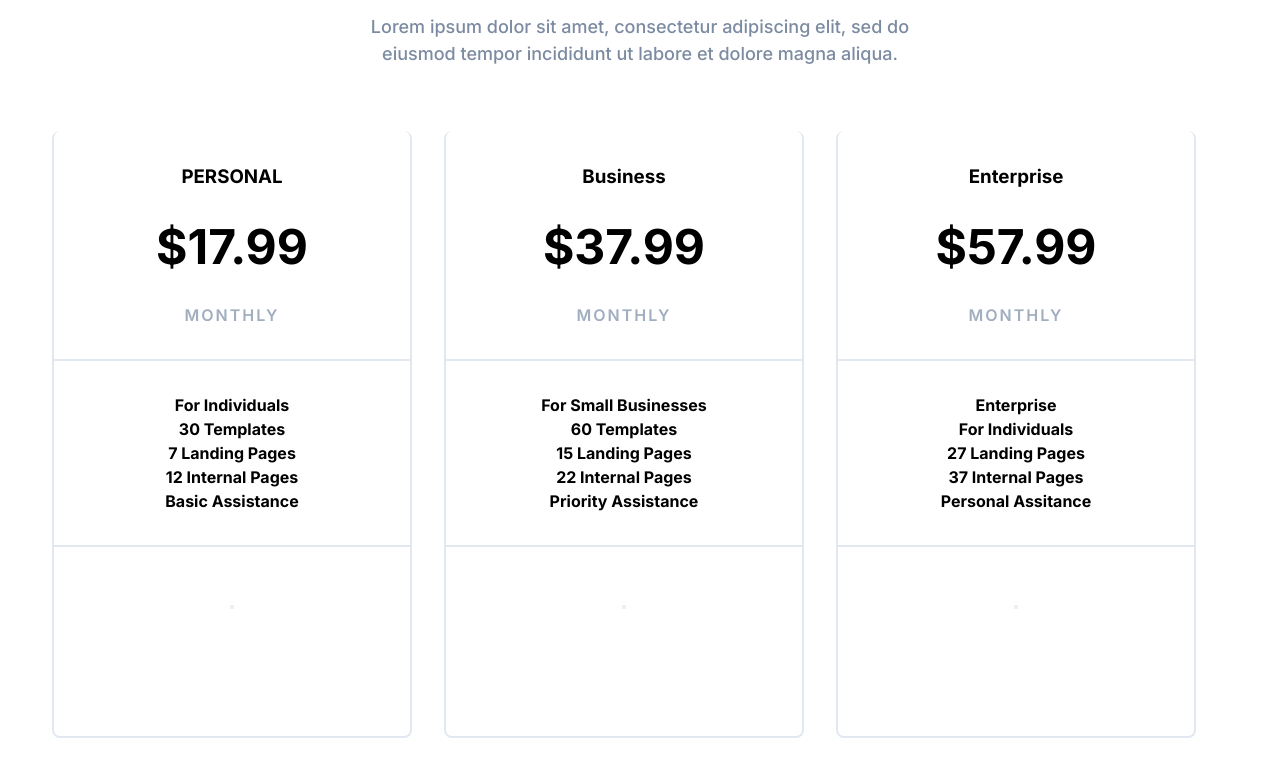
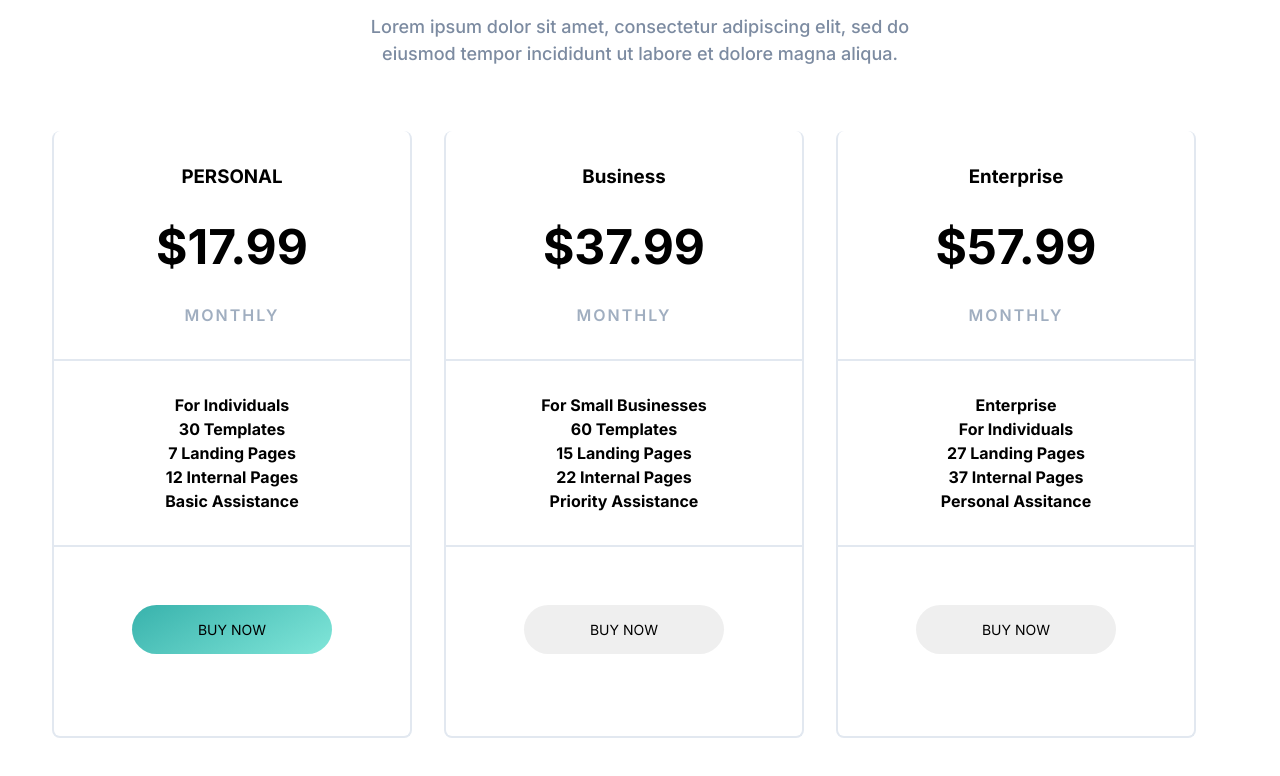
Before and after one commit to Hypervertices/W2-Final-Project, a plain HTML site: page Index.html in a window 1280 px wide. Shown: the part 3897-4673 px from the top of the page. Drawn offline with Linux system fonts and the light colour scheme.

Commit message:
commite 2 of the day

```diff
--- a/Index.html
+++ b/Index.html
@@ -318,7 +318,7 @@
                                         <h4 class="ghost__h4">Basic Assistance</h4>
                                     </div>
                                     <div class="pricing__personal--info-btm price__btm">
-                                        <button></button>
+                                        <button class=" pricing__btn btn__personal">BUY NOW</button>
                                     </div>
                                 </div>
                             </div>
@@ -340,7 +340,7 @@
                                         <h4 class="ghost__h4">Priority Assistance</h4>
                                     </div>
                                     <div class="pricing__price--business-btm price__btm">
-                                        <button></button>
+                                        <button class="pricing__btn btn__business">BUY NOW</button>
                                     </div>
                                 </div>
                             </div>
@@ -361,7 +361,7 @@
                                         <h4 class="ghost__h4">Personal Assitance</h4>
                                     </div>
                                     <div class="pricing__price--individual-btm price__btm">
-                                        <button></button>
+                                        <button class="pricing__btn btn__enterprise">BUY NOW</button>
                                     </div>
                                 </div>
                             </div>
--- a/styles.css
+++ b/styles.css
@@ -639,6 +639,20 @@ Pricing
     background: linear-gradient(115deg, rgb(56, 178, 172) 0%, rgb(129, 230, 217) 100%);
 }
 
+.pricing__btn {
+  font-size: 14px;
+  padding: 16px 32px;
+  border-radius: 28px;
+  width: 100%;
+  max-width: 200px;
+  border: none;
+}
+
+
+.btn__personal {
+  background: linear-gradient(150deg, rgb(56, 178, 172) 0%, rgb(129, 230, 217) 100%);
+}
+
 
 .price__top {
   border-top-left-radius: 8px;
@@ -665,6 +679,7 @@ Pricing
   justify-content: center;
   border-bottom-left-radius: 8px;
   border-bottom-right-radius: 8px;
+
 }
 
 
```
